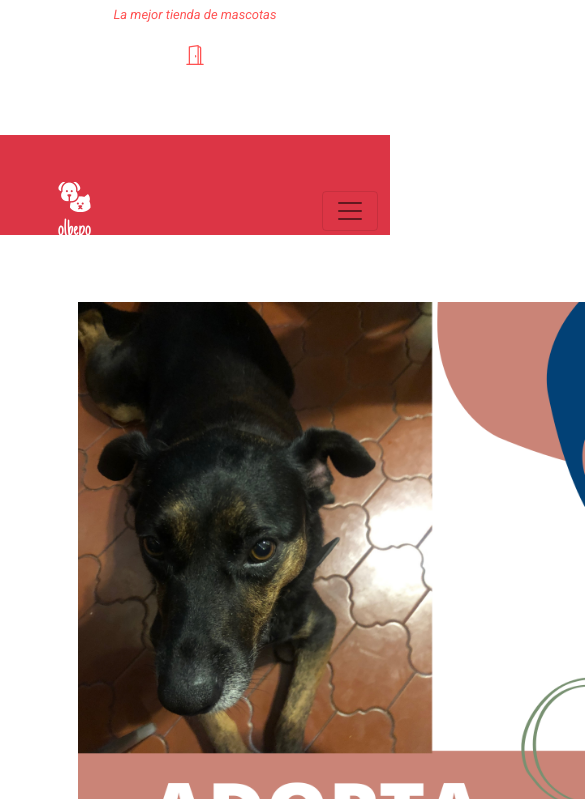
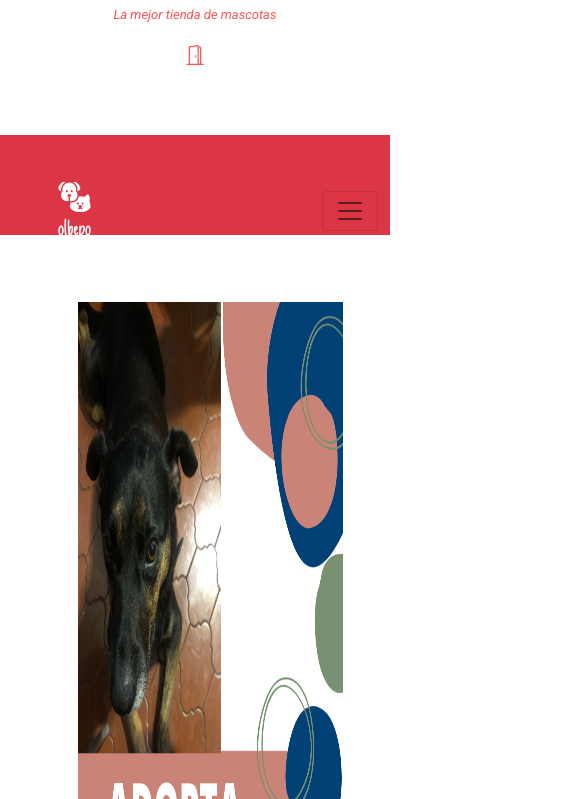
Before and after one commit to dholiva15/proyectoolbepo, a website: page html/Perro.html in a window 390 px wide. Shown: the part 45-844 px from the top of the page, 585 px wide, since content can reach past the window. Drawn offline with nearby package versions, Linux system fonts and the light colour scheme; a web font is replaced by a local one.

Commit message:
proyecto olbepo final

```diff
--- a/html/Perro.html
+++ b/html/Perro.html
@@ -42,7 +42,7 @@
                    <a class="nav-link" href="./Promociones.html">Promociones</a>
                  </li>
                  <li class="nav-item">
-                   <a class="nav-link" href="./Contacto.html">Contactános</a>
+                   <a class="nav-link" href="./contacto.html">Contactános</a>
                  </li>
                  <li class="nav-item dropdown">
                    <a class="nav-link dropdown-toggle" href="#" id="navbarDropdownMenuLink" role="button" data-bs-toggle="dropdown" aria-expanded="false">
--- a/scss/_perro.scss
+++ b/scss/_perro.scss
@@ -77,6 +77,10 @@ footer{
         .perromain{
             grid-area:perromain;
         }
+        .perromain img{
+            width: 85%;
+            height: 95%;
+        }
         .imagenpromo2{
             grid-area: imagenpromo2;}
 
```
Also changed, not shown: html/Accesorios.html (+1 -1 lines), css/estilo.css, 1 other file.
